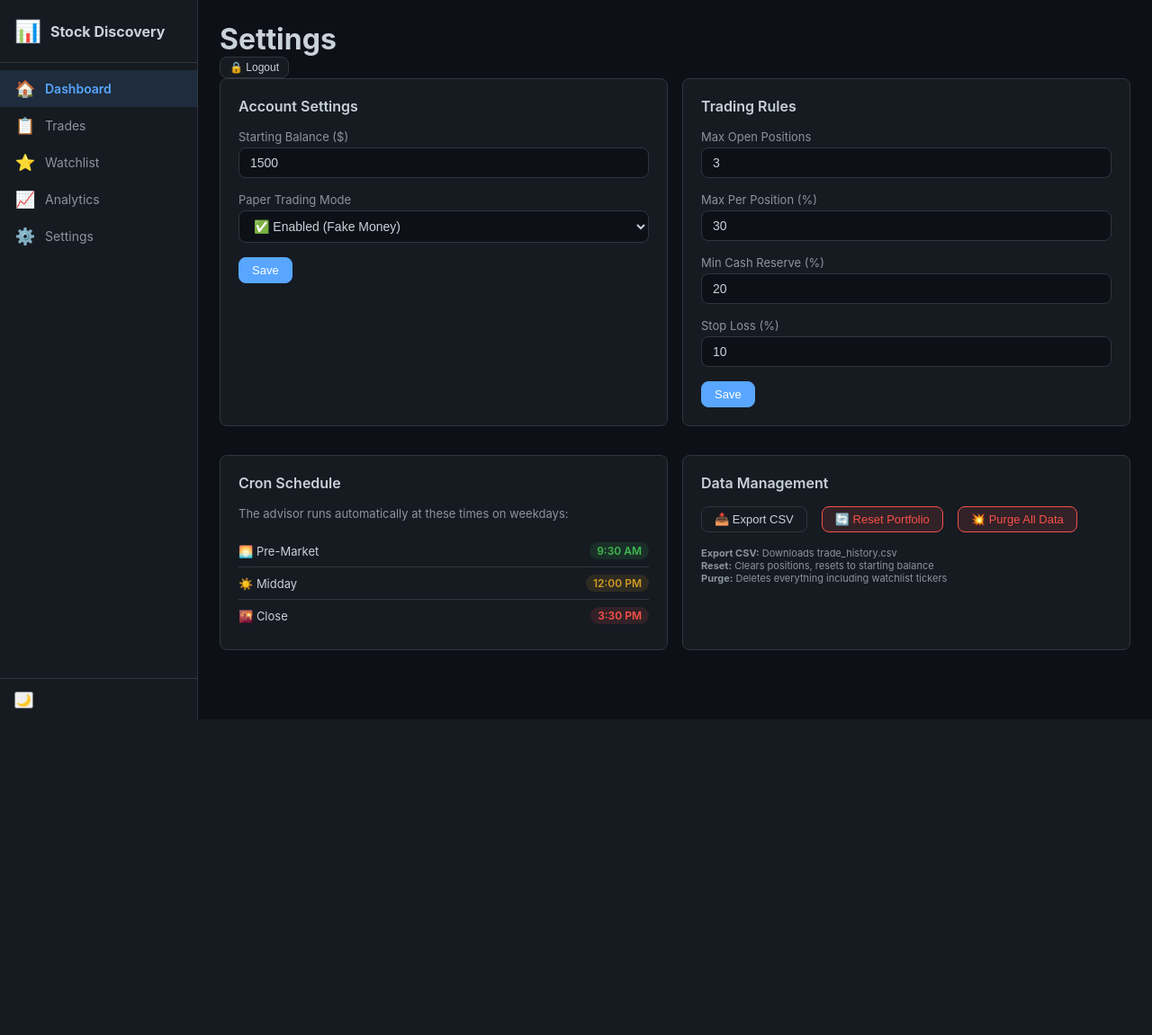
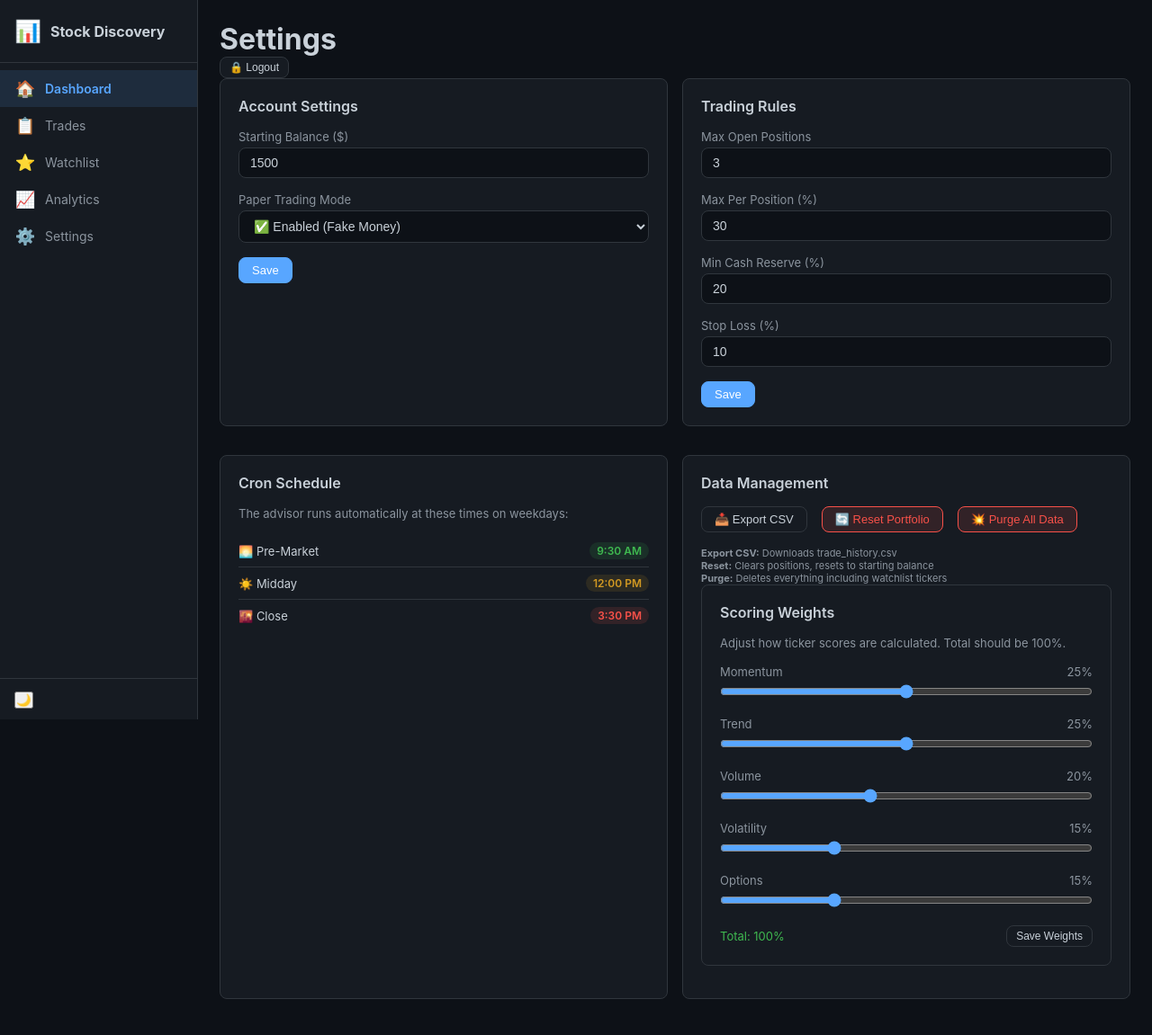
Before and after one commit to mjrotor/stock-discovery, a Flask app: page /settings in a window 1280 px wide. Shown: the whole page at 90% size. Before the commit the page ends 800 px from the top, so only its background shows below. Run offline with Flask 3, Linux system fonts and the light colour scheme; the visitor is signed in with stand-in values (Sample User, id 1); data that the repository does not hold is empty; some libraries are stand-ins or nearby versions.

Commit message:
feat: add scoring weights to settings page + API endpoint

```diff
--- a/stock_discovery/server.py
+++ b/stock_discovery/server.py
@@ -370,6 +370,20 @@ def api_settings_update():
         return jsonify({"error": str(e)}), 500
 
 
+@app.route("/api/settings/weights", methods=["POST"])
+def api_settings_weights():
+    try:
+        data = request.json
+        # Store weights in portfolio_settings.score_weights JSONB
+        db.execute(
+            "UPDATE portfolio_settings SET score_weights = %s, updated_at = NOW() WHERE id = 1",
+            (json.dumps(data),)
+        )
+        return jsonify({"ok": True})
+    except Exception as e:
+        return jsonify({"error": str(e)}), 500
+
+
 @app.route("/api/reset", methods=["POST"])
 def api_reset():
     try:
--- a/templates/settings.html
+++ b/templates/settings.html
@@ -78,8 +78,38 @@
             <p><strong>Export CSV:</strong> Downloads trade_history.csv</p>
             <p><strong>Reset:</strong> Clears positions, resets to starting balance</p>
             <p><strong>Purge:</strong> Deletes everything including watchlist tickers</p>
+    </div>
+
+    <!-- Scoring Weights -->
+    <div class="card">
+        <div class="card-header"><span class="card-title">Scoring Weights</span></div>
+        <p class="text-muted text-sm mb-2">Adjust how ticker scores are calculated. Total should be 100%.</p>
+        <div class="slider-group">
+            <label>Momentum <span id="wMomVal">25%</span></label>
+            <input type="range" id="wMomentum" min="0" max="50" value="25" oninput="updateWeight('Momentum')">
+        </div>
+        <div class="slider-group">
+            <label>Trend <span id="wTrendVal">25%</span></label>
+            <input type="range" id="wTrend" min="0" max="50" value="25" oninput="updateWeight('Trend')">
+        </div>
+        <div class="slider-group">
+            <label>Volume <span id="wVolVal">20%</span></label>
+            <input type="range" id="wVolume" min="0" max="50" value="20" oninput="updateWeight('Volume')">
+        </div>
+        <div class="slider-group">
+            <label>Volatility <span id="wVolaVal">15%</span></label>
+            <input type="range" id="wVolatility" min="0" max="50" value="15" oninput="updateWeight('Volatility')">
+        </div>
+        <div class="slider-group">
+            <label>Options <span id="wOptVal">15%</span></label>
+            <input type="range" id="wOptions" min="0" max="50" value="15" oninput="updateWeight('Options')">
+        </div>
+        <div class="flex-between mt-1">
+            <span class="text-sm" id="weightTotal">Total: 100%</span>
+            <button class="btn btn-sm" onclick="saveWeights()">Save Weights</button>
         </div>
     </div>
+</div>
 {% endblock %}
 
 {% block scripts %}
@@ -94,6 +124,28 @@ async function loadSettings() {
         document.getElementById('cfgMaxPct').value = ((s.max_per_position_pct ?? 0.3) * 100);
         document.getElementById('cfgReserve').value = ((s.min_cash_reserve_pct ?? 0.2) * 100);
         document.getElementById('cfgStopLoss').value = Math.abs(s.stop_loss_pct ?? 0.1) * 100;
+
+        // Populate scoring weights
+        const sw = s.score_weights || {};
+        if (typeof sw === 'string') { try { sw = JSON.parse(sw); } catch(e) {} }
+        const wMomentum = Math.round((sw.momentum ?? 0.25) * 100);
+        const wTrend = Math.round((sw.trend ?? 0.25) * 100);
+        const wVolume = Math.round((sw.volume ?? 0.2) * 100);
+        const wVolatility = Math.round((sw.volatility ?? 0.15) * 100);
+        const wOptions = Math.round((sw.options ?? 0.15) * 100);
+        document.getElementById('wMomentum').value = wMomentum;
+        document.getElementById('wMomVal').textContent = wMomentum + '%';
+        document.getElementById('wTrend').value = wTrend;
+        document.getElementById('wTrendVal').textContent = wTrend + '%';
+        document.getElementById('wVolume').value = wVolume;
+        document.getElementById('wVolVal').textContent = wVolume + '%';
+        document.getElementById('wVolatility').value = wVolatility;
+        document.getElementById('wVolaVal').textContent = wVolatility + '%';
+        document.getElementById('wOptions').value = wOptions;
+        document.getElementById('wOptVal').textContent = wOptions + '%';
+        const total = wMomentum + wTrend + wVolume + wVolatility + wOptions;
+        document.getElementById('weightTotal').textContent = `Total: ${total}%`;
+        document.getElementById('weightTotal').style.color = total === 100 ? 'var(--green)' : 'var(--red)';
     } catch (e) {
         console.error('Settings load error:', e);
         showToast('Error loading settings', 'error');
@@ -162,6 +214,35 @@ async function purgeAll() {
 
 loadSettings();
 
+function updateWeight(name) {
+    const val = document.getElementById('w' + name).value;
+    document.getElementById('w' + name + 'Val').textContent = val + '%';
+    const total = ['Momentum','Trend','Volume','Volatility','Options']
+        .reduce((s, n) => s + parseInt(document.getElementById('w' + n).value), 0);
+    document.getElementById('weightTotal').textContent = `Total: ${total}%`;
+    document.getElementById('weightTotal').style.color = total === 100 ? 'var(--green)' : 'var(--red)';
+}
+
+async function saveWeights() {
+    const weights = {
+        momentum: parseInt(document.getElementById('wMomentum').value) / 100,
+        trend: parseInt(document.getElementById('wTrend').value) / 100,
+        volume: parseInt(document.getElementById('wVolume').value) / 100,
+        volatility: parseInt(document.getElementById('wVolatility').value) / 100,
+        options: parseInt(document.getElementById('wOptions').value) / 100,
+    };
+    try {
+        await fetch('/api/settings/weights', {
+            method: 'POST',
+            headers: {'Content-Type': 'application/json'},
+            body: JSON.stringify(weights)
+        });
+        showToast('Weights saved', 'success');
+    } catch (e) {
+        showToast('Save failed', 'error');
+    }
+}
+
 async function doLogout() {
     await fetch('/api/auth/logout', {method: 'POST'});
     window.location.href = '/';
```
